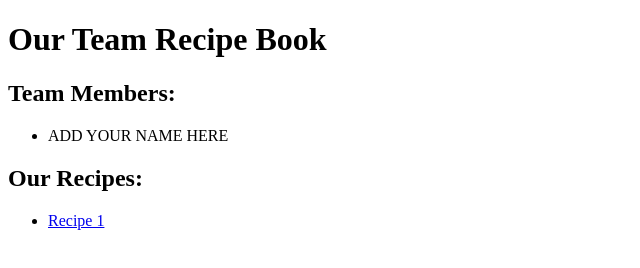
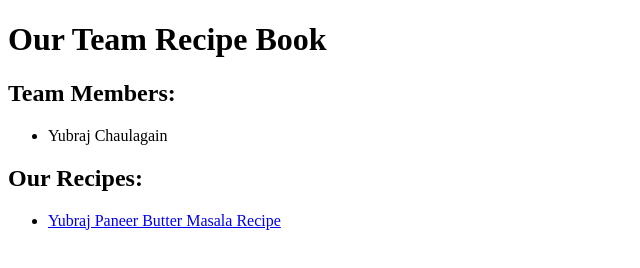
Before and after one commit to nceeg01/team-recipe-book, a plain HTML site: page index.html in a window 1280 px wide. Shown: the whole page, without its empty margins (0-640 px from the left). Drawn offline with Linux system fonts and the light colour scheme.

Commit message:
Update index.html

```diff
--- a/index.html
+++ b/index.html
@@ -7,12 +7,12 @@
     <h1>Our Team Recipe Book</h1>
     <h2>Team Members:</h2>
     <ul>
-        <li>ADD YOUR NAME HERE</li>
+        <li>Yubraj Chaulagain</li>
     </ul>
 
     <h2>Our Recipes:</h2>
     <ul>
-        <li><a href="recipe1.html">Recipe 1</a></li>
+        <li><a href="yubraj-recipe.html">Yubraj Paneer Butter Masala Recipe</a></li>
         <!-- Everyone add your recipe link here! -->
     </ul>
 </body>
```
